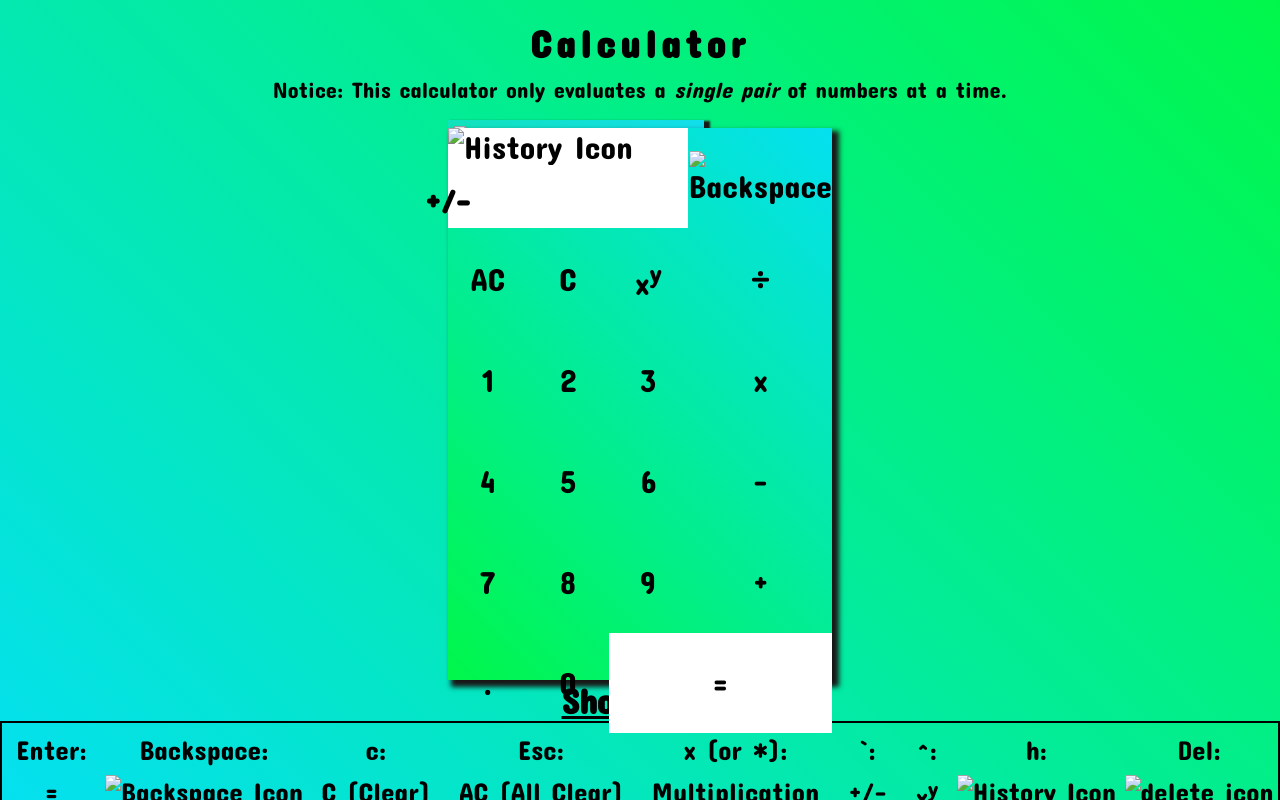
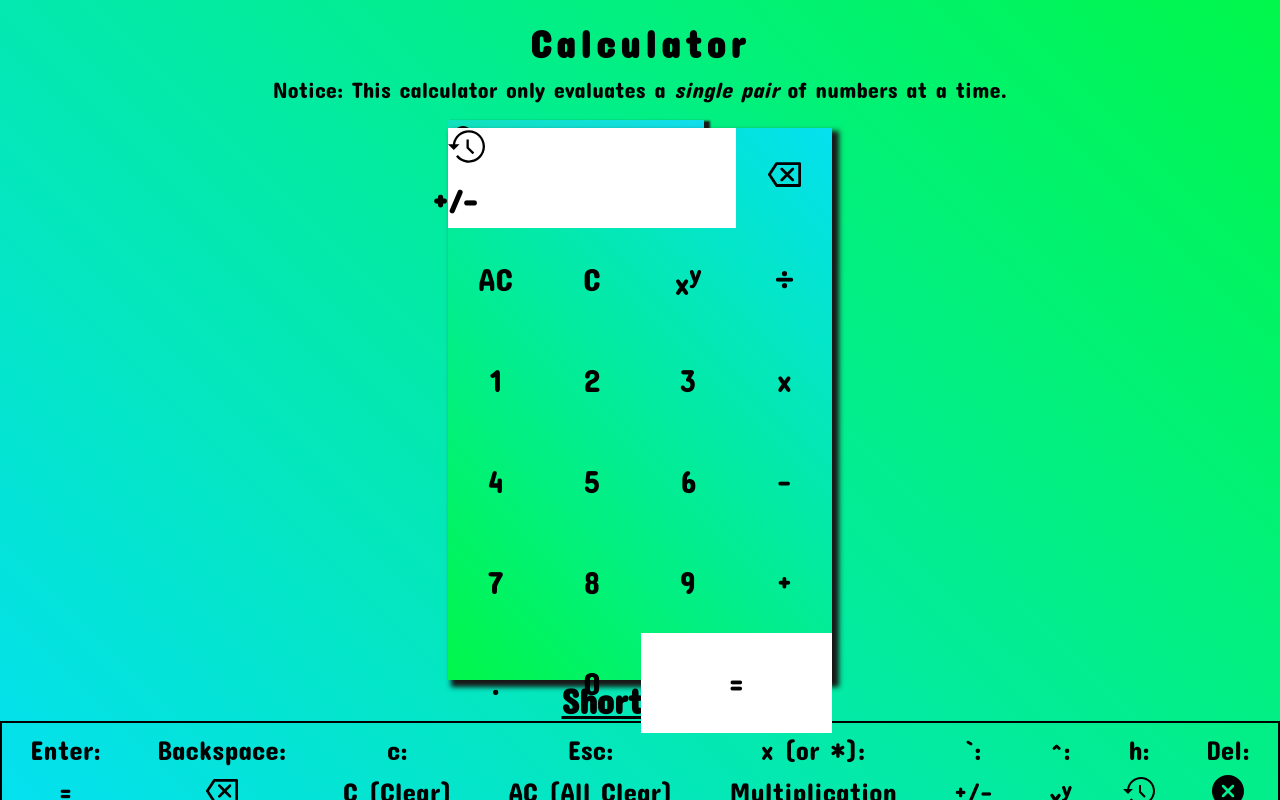
Before and after one commit to skcode0/skcode0.github.io, a plain HTML site: page calculator/index.html in a window 1280 px wide. Drawn offline with Linux system fonts and the light colour scheme.

Commit message:
fix img path

```diff
--- a/calculator/index.html
+++ b/calculator/index.html
@@ -18,7 +18,7 @@
 
     <!-- history -->
     <div id="popup-history" class="history-disappear">
-        <img title="Delete History" id="delete-icon"src="remove.svg" alt="delete icon">
+        <img title="Delete History" id="delete-icon"src="img/remove.svg" alt="delete icon">
         <h1>History</h1>
         <ul id="history-list">
         </ul>
@@ -26,7 +26,7 @@
 
     <div class="container">
         <div id="display" class="three-space">
-            <div title="History" id="history"><img src="history.svg" alt="History Icon"></div>
+            <div title="History" id="history"><img src="img/history.svg" alt="History Icon"></div>
             <div class="op-container">
                 <div id="result"></div>
                 <h4 id="sign-change">+/-</h4>
@@ -34,7 +34,7 @@
             </div>
             <!-- limit to 23 chars-->
         </div>
-        <button class="special-btns" id="backspace"><img src="backspace1.svg" alt="Backspace"></button>
+        <button class="special-btns" id="backspace"><img src="img/backspace1.svg" alt="Backspace"></button>
         <button class="special-btns" id="AC">AC</button>
         <button class="special-btns" id="C">C</button>
         <button class="special-btns" id="power">x<sup>y</sup></button>
@@ -67,7 +67,7 @@
         </div>
         <div>
             <p>Backspace:</p>
-            <img src="backspace1.svg" alt="Backspace Icon"></p>
+            <img src="img/backspace1.svg" alt="Backspace Icon"></p>
         </div>
         <div>
             <p>c:</p>
@@ -91,11 +91,11 @@
         </div>
         <div>
             <p>h:</p>
-            <img src="history.svg" alt="History Icon">
+            <img src="img/history.svg" alt="History Icon">
         </div>
         <div>
             <p>Del:</p>
-            <img src="remove.svg" alt="delete icon">
+            <img src="img/remove.svg" alt="delete icon">
         </div>
     </div>
 
```
